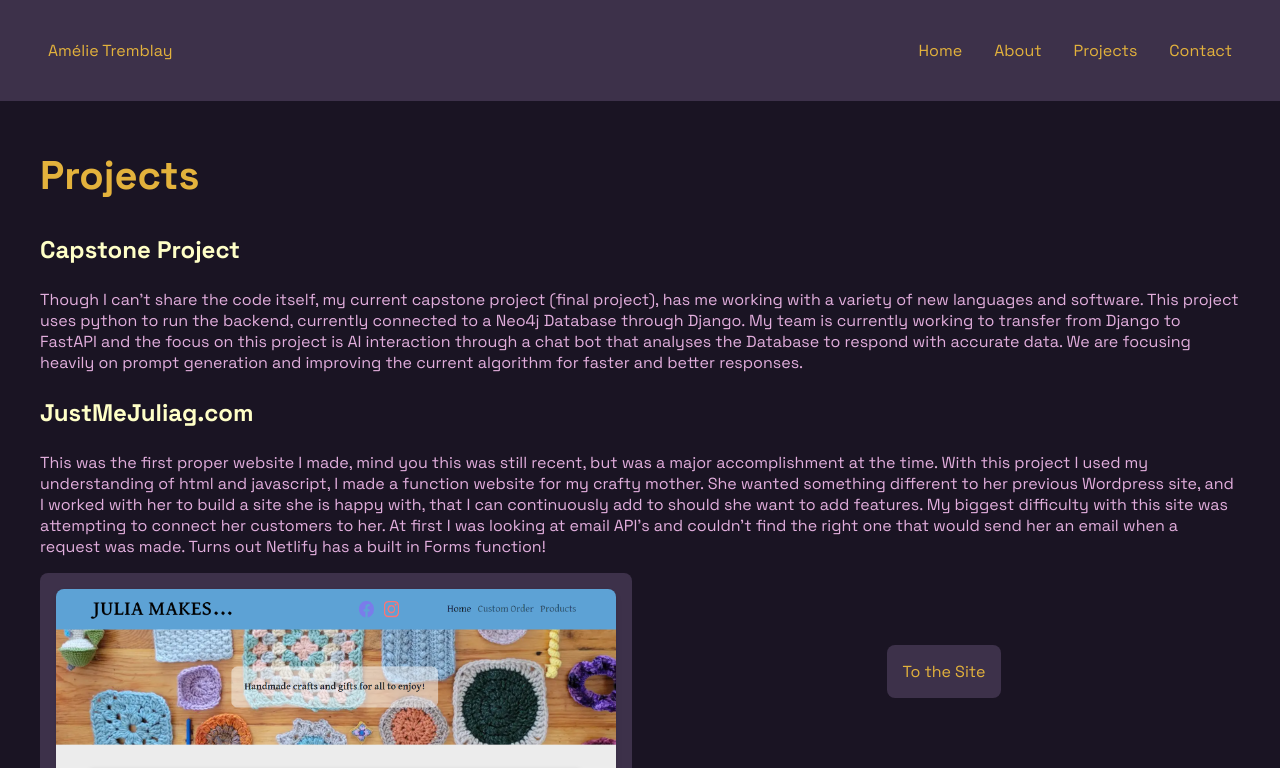
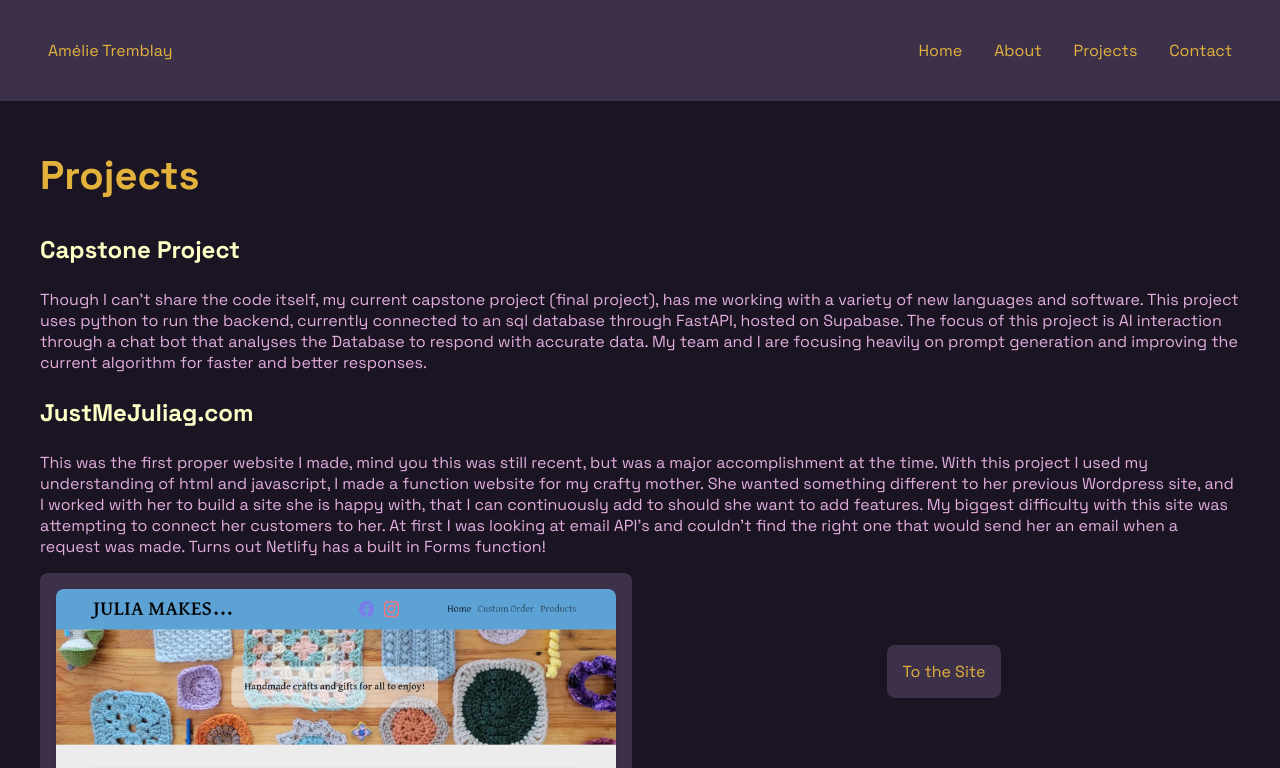
Before and after one commit to Atremblay9/personal-site, a Next.js app: page /projects in a window 1280 px wide. Shown: the top 768 px of the page. Built offline with nearby package versions, Linux system fonts and the light colour scheme.

Commit message:
updated capstone

```diff
--- a/components/projectCards.js
+++ b/components/projectCards.js
@@ -32,7 +32,7 @@ else{
     return <div className="projectCards">
         <div className="projectCard">
             <h3>Capstone Project</h3>
-            <p>Though I can't share the code itself, my current capstone project (final project), has me working with a variety of new languages and software. This project uses python to run the backend, currently connected to a Neo4j Database through Django. My team is currently working to transfer from Django to FastAPI and the focus on this project is AI interaction through a chat bot that analyses the Database to respond with accurate data. We are focusing heavily on prompt generation and improving the current algorithm for faster and better responses. </p>
+            <p>Though I can't share the code itself, my current capstone project (final project), has me working with a variety of new languages and software. This project uses python to run the backend, currently connected to an sql database through FastAPI, hosted on Supabase. The focus of this project is AI interaction through a chat bot that analyses the Database to respond with accurate data. My team and I are focusing heavily on prompt generation and improving the current algorithm for faster and better responses. </p>
         </div>
         <div className="projectCard">
             <h3>JustMeJuliag.com</h3>
```
